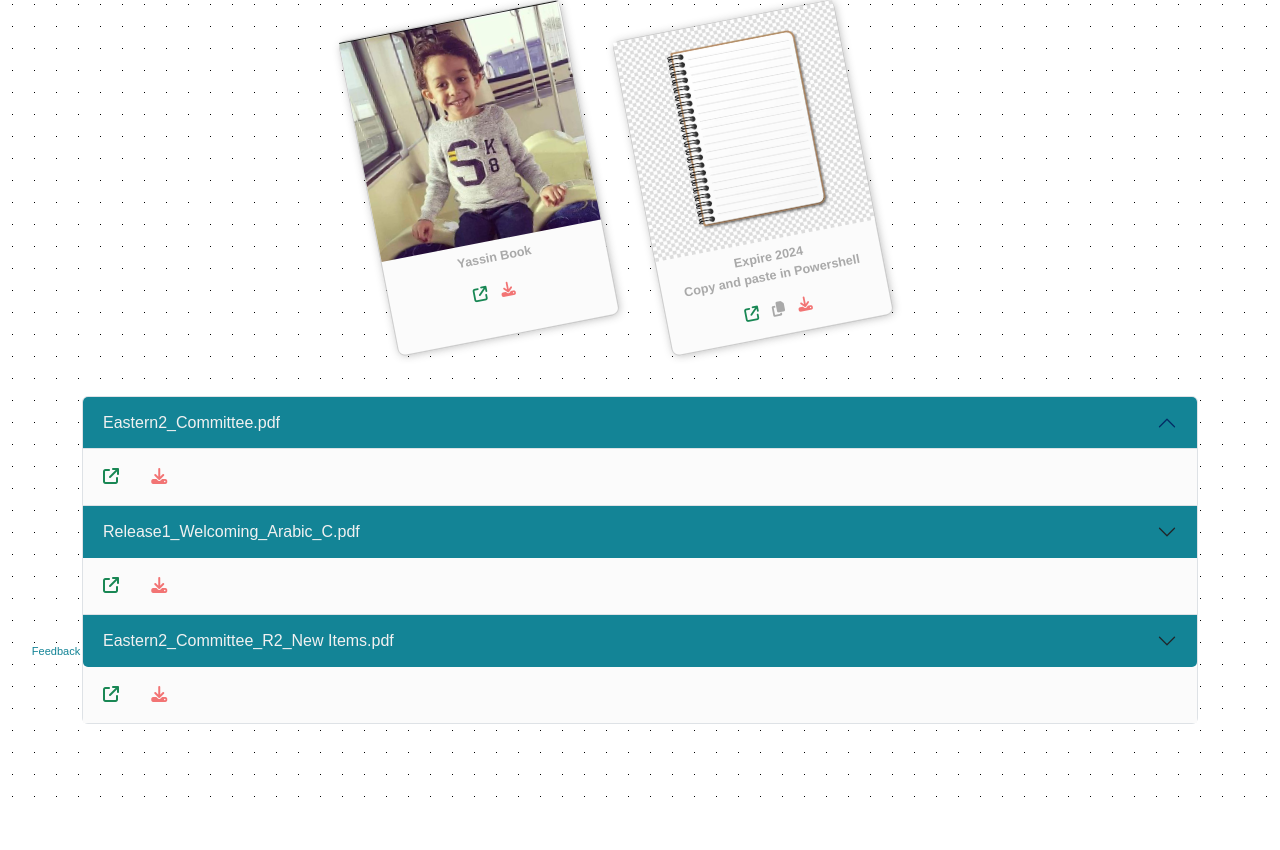
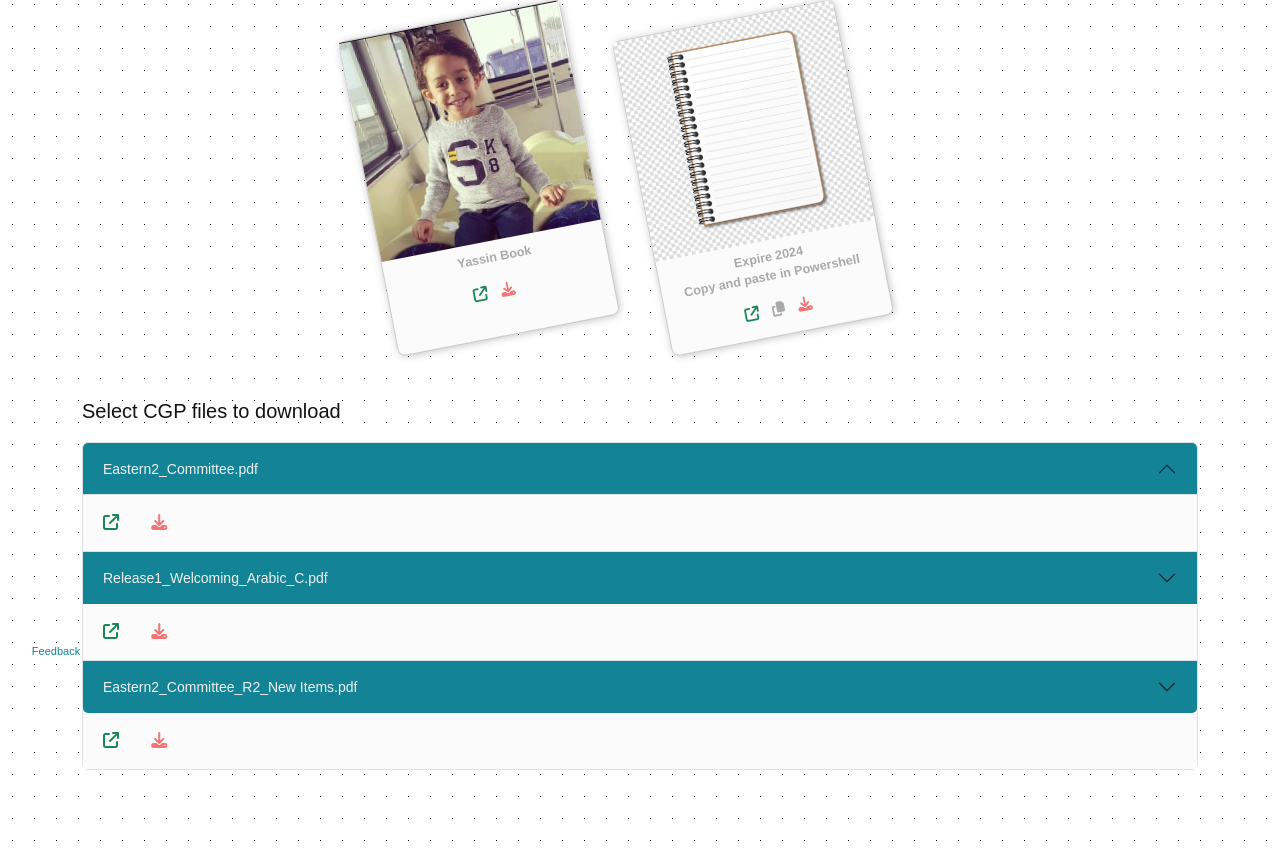
Before and after one commit to yassinhasan/local_drnll, a Flask app: page /book in a window 1280 px wide. Shown: the part 120-970 px from the top of the page. Before the commit the page ends 917 px from the top, so only its background shows below. Run offline with Flask 2, Linux system fonts and the light colour scheme; some libraries are stand-ins or nearby versions; some web fonts are replaced.

Commit message:
add alert2

```diff
--- a/static/css/book.css
+++ b/static/css/book.css
@@ -99,7 +99,10 @@ div#canvas {
 	animation: gelatine 0.5s 1;
 }
 
-
+/* Acoordion */
+.heading-cgp{
+	font-size: var(--heading-four) !important;
+}
 .accordion-waper {
 	margin-top: 24px;
 	padding-bottom: 80px;
@@ -137,6 +140,7 @@ div#canvas {
 	/* background: var(--accent-color) !important; */
 	background: var(--background-color) !important;
 	color: #f1f1f1 !important;
+	font-size: var(--heading-six) !important;
 }
 /*  */
 
@@ -157,6 +161,8 @@ body.light .accordion-button.collapsed {
 	/* background: var(--accent-color) !important; */
 	background: var(--accent-color) !important;
 	color: #f1f1f1 !important;
+	font-size: var(--heading-six) !important;
+
 }
 
  .accordion-body {
--- a/static/css/style.css
+++ b/static/css/style.css
@@ -177,6 +177,7 @@ body.light{
     --caption-one: 24px;
     --caption-two: 16x;
     --caption-three: 12px;
+    --heading-six:14px;
   }
   .menu-btn{
     display: block;
@@ -252,6 +253,10 @@ body.light{
 /* Small devices (portrait tablets and large phones, 600px and up) */
 @media only screen and (min-width: 600px) and (max-width: 767px) {
 
+  :root
+  {
+    --heading-six:14px;
+  }
   .about ,.projects{
     margin-top: 24px
   }
@@ -572,3 +577,9 @@ body.light{
 .bi-eye::before{
   content: "\f070"
 }
+
+/* alert for cgp */
+.alert.alert-info.alert-dismissible.fade.show
+{
+  font-size: var(--heading-five) !important;
+}
--- a/static/js/book.js
+++ b/static/js/book.js
@@ -354,7 +354,9 @@ function loadApp() {
 
 document.querySelector(".yassin-book-showBtn").addEventListener("click",e=>
 	{
+		fireAlert("nfo", "wait until pages will be loaded",fire_time=9000)
 		document.querySelector(".books").style.display = "none"
+		document.querySelector(".accordion-waper").style.display = "none"
 		document.querySelector(".zoom-icon-in").style.display = "block"
 		document.querySelector(".close-icon").style.display = "block"
 		yepnope({
@@ -370,6 +372,8 @@ document.querySelector(".close-icon").addEventListener("click",e=>{
 	document.querySelector(".books").style.display = "grid"
 	document.querySelector(".close-icon").style.display = "none"
 	document.querySelector(".zoom-icon-in").style.display = "none"
+	document.querySelector(".accordion-waper").style.display = "block"
+
 	$('.magazine').turn("destroy");
 })
 
--- a/static/js/helper.js
+++ b/static/js/helper.js
@@ -48,8 +48,9 @@ function hideSignInmodal()
     // here we will do every thing
 }
 
-function fireAlert(type,msg,customClass='swal-login',position="top-start"){
+function fireAlert(type,msg,fire_time=null,customClass='swal-login',position="top-start"){
     var style = getComputedStyle(document.body)
+    var custome_time = fire_time == null ? 3000 : fire_time
     let primaryColor = ""
     if(type == "error")
     {
@@ -63,7 +64,7 @@ function fireAlert(type,msg,customClass='swal-login',position="top-start"){
         toast: true,
         position: position,
         showConfirmButton: false,
-        timer: 3000,
+        timer: custome_time,
         color: primaryColor,
         timerProgressBar: true,
         didOpen: (toast) => {
--- a/templates/book.html
+++ b/templates/book.html
@@ -51,6 +51,9 @@
 </div>
 <!--  -->
 <div class="accordion-waper">
+	<p class="lead heading-cgp"  style="color: var(--primary-color);">
+		Select CGP files to download
+	</p>
 	<div class="accordion" id="accordionPanelsStayOpenExample">
 		<div class="accordion-item">
 			<h2 class="accordion-header">
```
